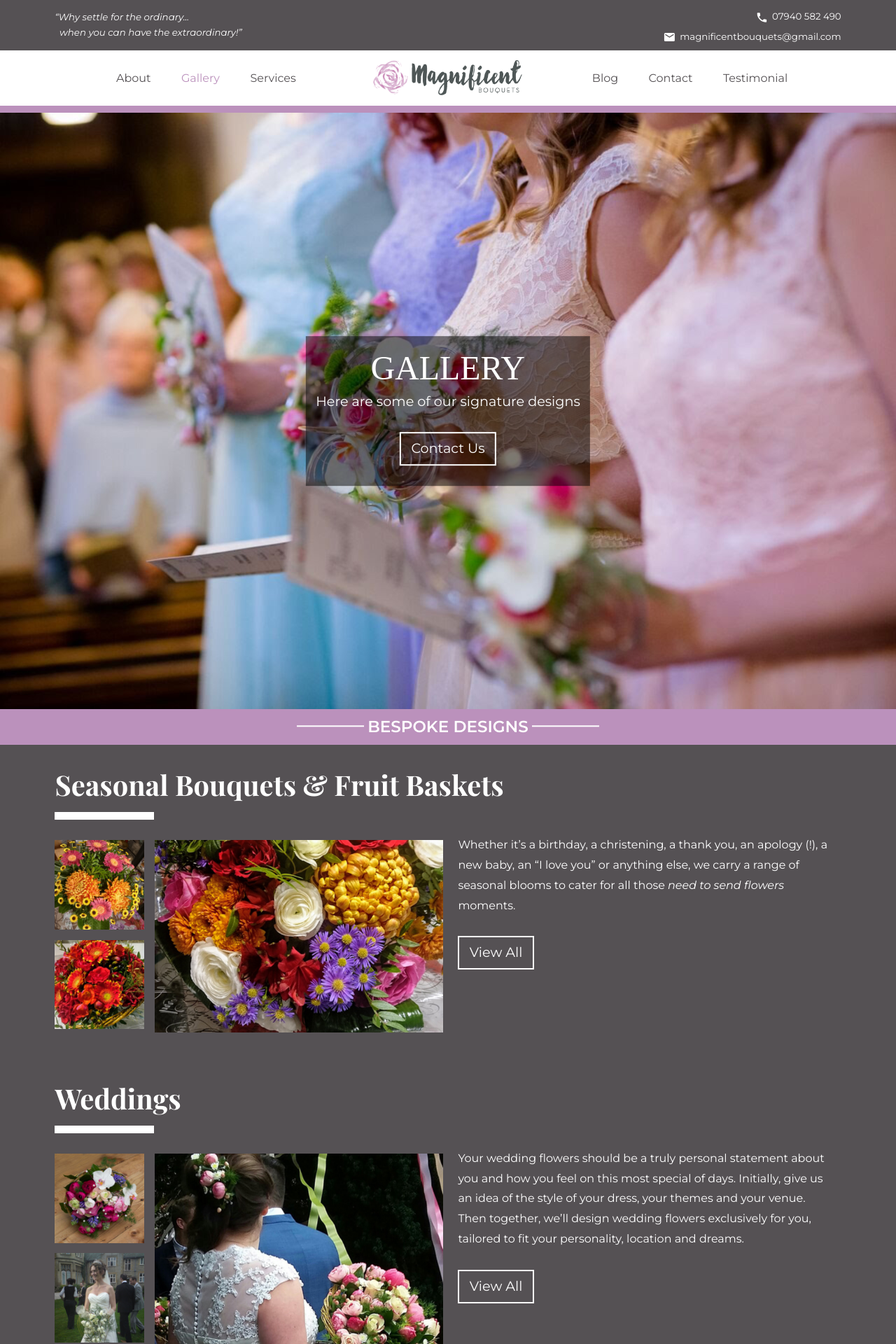
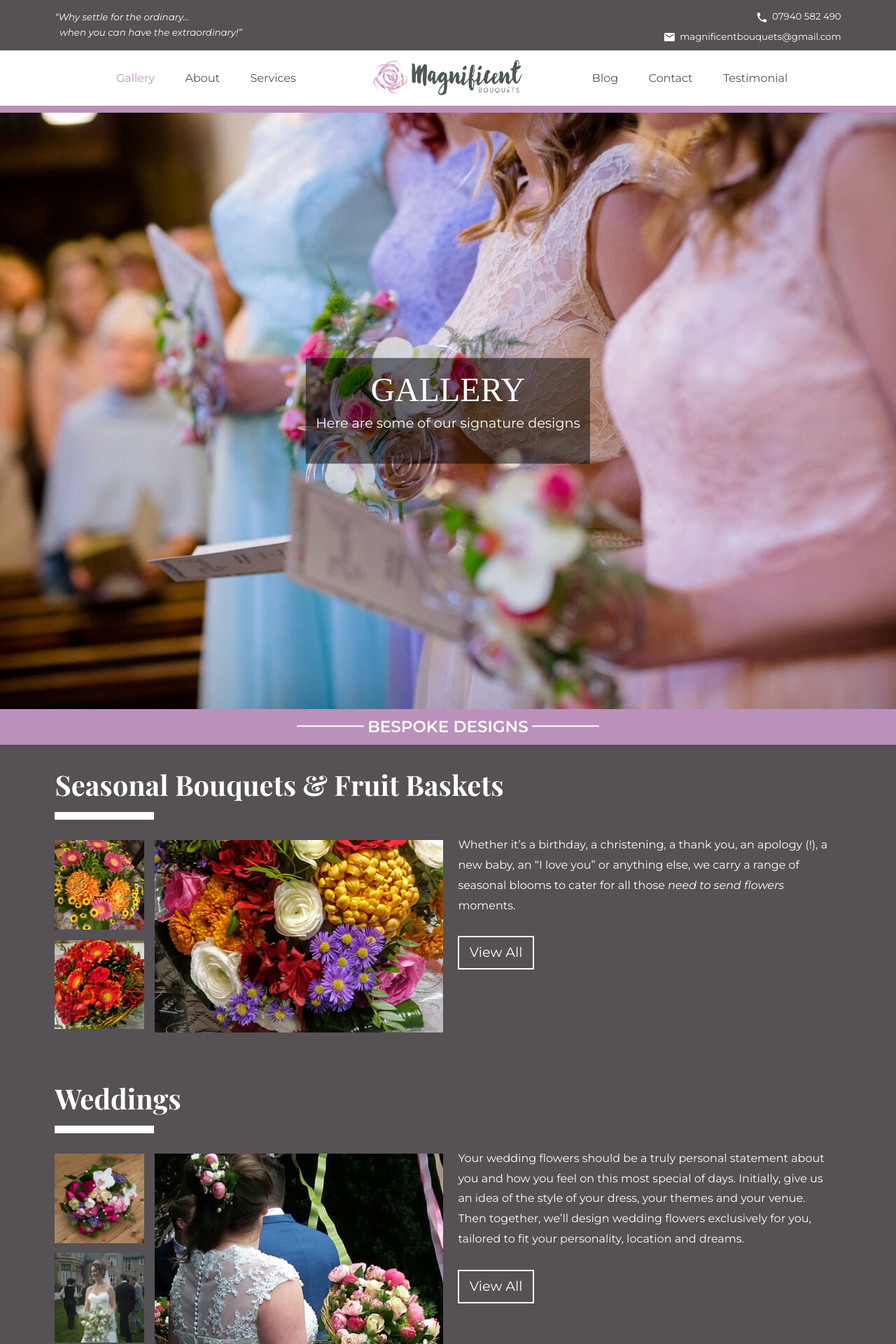
Before and after one commit to kaylaobritsch/magnificent-bouquets, a Jekyll site: the page built from gallery.html, in a window 1280 px wide. Shown: the top 1920 px of the page at 70% size. Built offline with Jekyll 4.4.1, drawn with Linux system fonts in a browser that asks for light colours.

Commit message:
Update gallery

```diff
--- a/_layouts/default.html
+++ b/_layouts/default.html
@@ -44,6 +44,9 @@
       {% if page.skip-link-2 %}
         <li><a itemprop="url" href="{{site.baseurl}}/{{page.og-url}}/#{{page.skip-link-2}}">{{page.skip-link-title-2}}</a></li>
       {% endif %}
+      {% if page.skip-link-3 %}
+        <li><a itemprop="url" href="{{site.baseurl}}/{{page.og-url}}/#{{page.skip-link-3}}">{{page.skip-link-title-3}}</a></li>
+      {% endif %}
     </ul>
 
     <nav class="push-0" id="nav" role="navigation">
@@ -67,8 +70,8 @@
           <input class="menu-btn" type="checkbox" id="menu-btn" />
           <label class="menu-icon" for="menu-btn"><span class="navicon"></span></label>
           <ul class="nav nav-list menu menu-1 push-0 unit xs-1 l-2-5 gutter-0">
+            <li class="milli gutter-1-2"><a href="{{site.baseurl}}/gallery/" {% if page.url == '/gallery/' %} class="current" {% endif %}>Gallery</a></li>
             <li class="milli gutter-1-2"><a href="{{site.baseurl}}/about/" {% if page.url == '/about/' %} class="current" {% endif %}>About</a></li>
-            <li class="milli gutter-1-2"><a href="{{site.baseurl}}/gallery/" {% if page.url == '/gallery/' %} class="current" {% endif %}>Gallery</a></li>
             <li class="milli gutter-1-2"><a href="{{site.baseurl}}/services/" {% if page.url == '/services/' %} class="current" {% endif %}>Services</a></li>
           </ul>
           <ul class="nav nav-list menu menu-2 push-0 unit xs-1 l-2-5">
--- a/gallery.html
+++ b/gallery.html
@@ -9,7 +9,7 @@
 skip-link-title-1: Jump to Signature Designs
 ---
 
-{% include banner.html image="banner-gallery.jpg" alt="Gallery banner" title="Gallery" txt="Here are some of our signature designs" btn-link="contact/" btn-txt="Contact Us" %}
+{% include banner.html image="banner-gallery.jpg" alt="Gallery banner" title="Gallery" txt="Here are some of our signature designs" btn-link="contact/" btn-txt="Contact Us" btn-hidden="hidden" %}
 
 <section itemref itemscope itemtype="http://schema.org/CreativeWork" class="gallery-section" id="designs">
   <h3 itemprop="name" class="text-center mega heading pad-t-1-4 pad-b-1-4 push-0">Bespoke Designs</h3>
@@ -53,11 +53,18 @@
         <img itemprop="image" alt="Spring seaonsal bouquet" class="island-1-8" src="{{site.baseurl}}/images/seasonal/seasonal-19.jpg">
         <img itemprop="image" alt="Spring seaonsal bouquet with pink tulips" class="island-1-8" src="{{site.baseurl}}/images/seasonal/seasonal-20.jpg">
         <img itemprop="image" alt="Seaonsal bouquet" class="island-1-8" src="{{site.baseurl}}/images/seasonal/seasonal-22.jpg">
-        <img itemprop="image" alt="Seaonsal bouquet with orchids" class="island-1-8" src="{{site.baseurl}}/images/seasonal/seasonal-23.jpg">
+        <img itemprop="image" alt="Seaonsal bouquet" class="island-1-8" src="{{site.baseurl}}/images/seasonal/seasonal-23.jpg">
+        <img itemprop="image" alt="Seaonsal bouquet" class="island-1-8" src="{{site.baseurl}}/images/seasonal/seasonal-27.jpg">
+        <img itemprop="image" alt="Seaonsal bouquet" class="island-1-8" src="{{site.baseurl}}/images/seasonal/seasonal-28.jpg">
+        <img itemprop="image" alt="Seaonsal bouquet" class="island-1-8" src="{{site.baseurl}}/images/seasonal/seasonal-29.jpg">
+        <img itemprop="image" alt="Seaonsal bouquet" class="island-1-8" src="{{site.baseurl}}/images/seasonal/seasonal-30.jpg">
         <img itemprop="image" alt="Fruit basket" class="island-1-8" src="{{site.baseurl}}/images/seasonal/fruitbasket-1.jpg">
       </div>
       <div class="pad-t-2 pad-b-2 text-center">
-        <a class="btn btn-ghost" href="#top-basket">To Top</a>
+        <a class="btn btn-ghost" href="{{site.baseurl}}/contact/">Contact Us</a>
+      </div>
+      <div class="pad-t-2 pad-b-2 btn-top-wrapper">
+        <a class="btn btn-ghost btn-top" href="#top-basket">Top</a>
       </div>
     </div>
   </div>
@@ -99,7 +106,10 @@
         <img itemprop="image" alt="Purple bridesmaid bouquet" class="island-1-8" src="{{site.baseurl}}/images/weddings/weddings-15.jpg">
       </div>
       <div class="pad-t-2 pad-b-2 text-center">
-        <a class="btn btn-ghost" href="#top-wedding">To Top</a>
+        <a class="btn btn-ghost" href="{{site.baseurl}}/contact/">Contact Us</a>
+      </div>
+      <div class="pad-t-2 pad-b-2 btn-top-wrapper">
+        <a class="btn btn-ghost btn-top" href="#top-wedding">Top</a>
       </div>
     </div>
   </div>
@@ -129,7 +139,10 @@
         <img itemprop="image" alt="Belvoir Castle aisle flowers" class="island-1-8" src="{{site.baseurl}}/images/castles/castles-15.jpg">
       </div>
       <div class="pad-t-2 pad-b-2 text-center">
-        <a class="btn btn-ghost" href="#top-stately">To Top</a>
+        <a class="btn btn-ghost" href="{{site.baseurl}}/contact/">Contact Us</a>
+      </div>
+      <div class="pad-t-2 pad-b-2 btn-top-wrapper">
+        <a class="btn btn-ghost btn-top" href="#top-stately">Top</a>
       </div>
     </div>
   </div>
@@ -163,7 +176,10 @@
         <img itemprop="image" alt="Natural funeral bouquet in a cross" class="island-1-8" src="{{site.baseurl}}/images/funeral/natural-funeral-4.jpg">
       </div>
       <div class="pad-t-2 pad-b-2 text-center">
-        <a class="btn btn-ghost" href="#top-funeral">To Top</a>
+        <a class="btn btn-ghost" href="{{site.baseurl}}/contact/">Contact Us</a>
+      </div>
+      <div class="pad-t-2 pad-b-2 btn-top-wrapper">
+        <a class="btn btn-ghost btn-top" href="#top-funeral">Top</a>
       </div>
     </div>
   </div>
@@ -192,7 +208,10 @@
         <img itemprop="image" alt="White orchids in a child's hand" class="island-1-8" src="{{site.baseurl}}/images/contract/contract-18.jpg">
       </div>
       <div class="pad-t-2 pad-b-2 text-center">
-        <a class="btn btn-ghost" href="#top-contract">To Top</a>
+        <a class="btn btn-ghost" href="{{site.baseurl}}/contact/">Contact Us</a>
+      </div>
+      <div class="pad-t-2 pad-b-2 btn-top-wrapper">
+        <a class="btn btn-ghost btn-top" href="#top-contract">Top</a>
       </div>
     </div>
   </div>
--- a/services.html
+++ b/services.html
@@ -9,6 +9,8 @@
 skip-link-title-1: Jump to Services
 skip-link-2: fees
 skip-link-title-2: Jump to Fees
+skip-link-2: delivery
+skip-link-title-2: Jump to Delivery
 ---
 
 {% include banner.html image="banner-services.jpg" alt="Services banner" title="Services" txt="It all starts with a free consultation" btn-link="contact/" btn-txt="Contact Us" %}
@@ -121,6 +123,7 @@
     </div>
     <div class="unit xs-1 s-1-2 m-1-2 l-1-2 gutter-1-2">
       <p>Magnificent brings colour to your special events delivering to the <span itemprop="areaServed">Leicester City Centre, Knighton, Market Harborough, Oadby, Stoneygate, Wigston</span> and beyond.</p>
+      <p>Free delivery for a 3 mile radius.</p>
     </div>
   </div>
 </section>
```
Also changed, not shown: _includes/css/main.css (+13 -0 lines), images/seasonal/seasonal-27.jpg (added), images/seasonal/seasonal-28.jpg (added), images/seasonal/seasonal-29.jpg (added), images/seasonal/seasonal-30.jpg (added).
